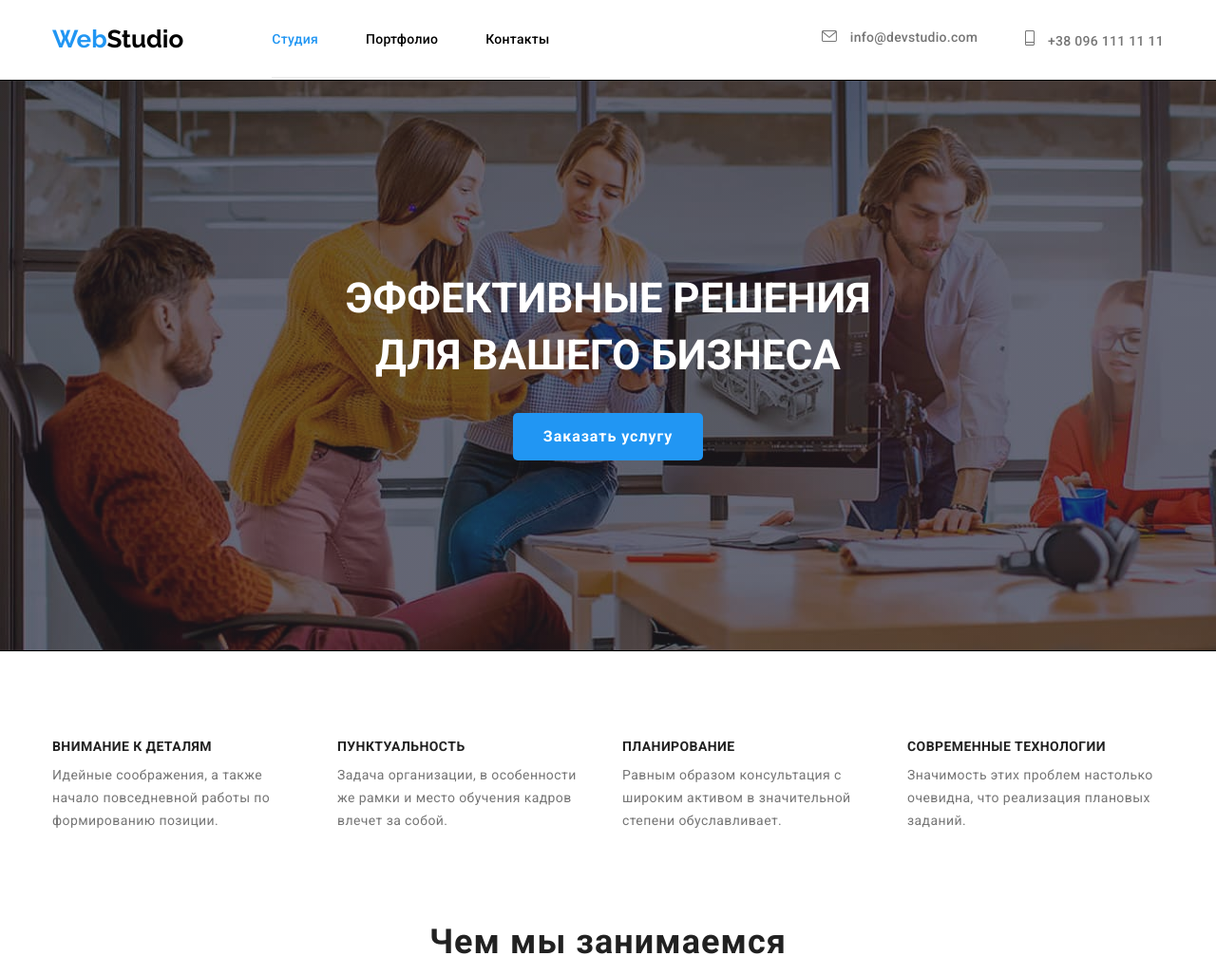
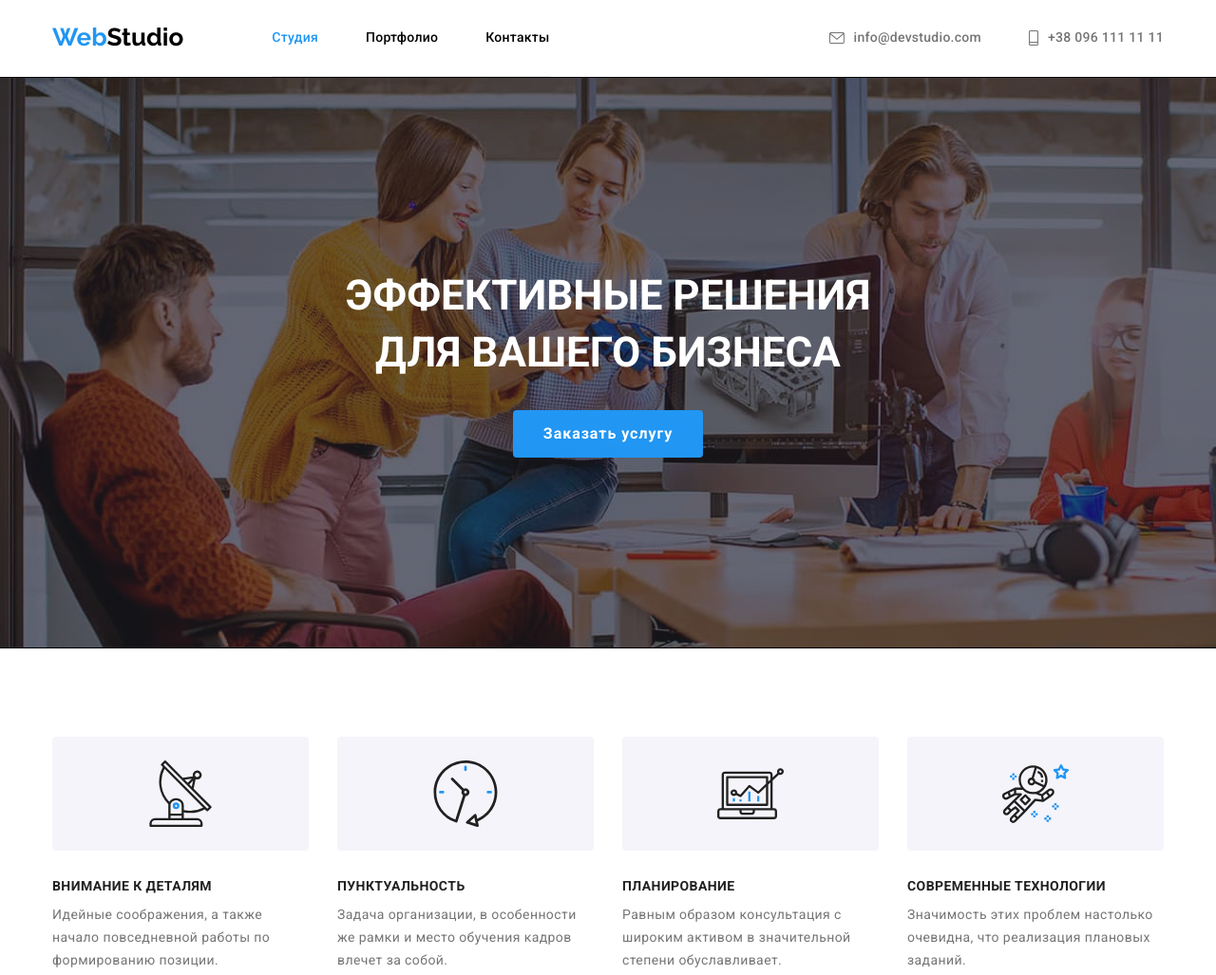
Before and after one commit to irynarudyk/goit-markup-hw-04, a plain HTML site: page index.html in a window 1280 px wide. Shown: the top 1027 px of the page at 95% size. Drawn offline with nearby package versions, Linux system fonts and the light colour scheme.

Commit message:
додані іконки в особливості

```diff
--- a/css/styles.css
+++ b/css/styles.css
@@ -123,7 +123,7 @@ margin-right: 50px;
     padding-top: 32px;
  }
 
- .link-header.link {
+ .link-header .link {
     display: block;
     padding-bottom: 32px;
     padding-top: 32px;
@@ -143,15 +143,11 @@ margin-right: 50px;
 
 .list-email {
     margin-left: auto;
-    /*background-color: aquamarine;*/
+     /*background-color: aquamarine;*/
 }
 
-/*.header.list .item-header + .item-header {
-    margin-left: 50px;
-}*/
-
 .email-telefone {
-    display: block;
+    display: flex;
     font-weight: 500;
     font-size: 14px;
     line-height: 1.14;
@@ -160,7 +156,13 @@ margin-right: 50px;
     padding-bottom: 32px;
     padding-top: 32px;
     align-items: center;
+    text-decoration: none;
     }
+
+
+/*.item-email {
+     align-items: center;}*/
+
 
 .list-email .item-email:not(:last-child) {
   margin-right: 50px;
@@ -169,10 +171,7 @@ margin-right: 50px;
 .contacts-icon {
     margin-right: 10px;
     fill: currentColor;
-    margin-bottom: 0;
-    margin-bottom: 0;
-
-    }
+ }
 
 /*Шапка*/
 
@@ -231,7 +230,7 @@ margin-right: 50px;
     line-height: 1.87;
     letter-spacing: 0.06em;
     cursor: pointer;
-    border-radius: 5px;
+    border-radius: 4px;
     border: 1px;
     padding: 10px 32px;
     margin-top: 30px;
@@ -239,8 +238,10 @@ margin-right: 50px;
 
 .button:hover,
 .button:focus {
-      background: #ffffff;
-      color: #000000;
+      background-color: #188CE8;
+      color: #ffffff;
+    box-shadow: 0px 4px 4px rgba(0, 0, 0, 0.15);
+
 }
 
 /*Особенности*/
@@ -264,14 +265,24 @@ margin-right: 50px;
     letter-spacing: 0.03em;
     color: #757575;
     margin-top : 10px;
-
 }
 
 .specific-subtitle {
     width: 270px;
     align-items: center;
+}
 
+.specific-icon {
+  display: flex;
+  width: auto;
+  height: 120px;
+  background-color: #F5F4FA;
+  border-radius: 4px;
+  margin-bottom: 30px;
+  align-items: center;
+  justify-content: center;
 }
+
 /*Чем мы занимаемся*/
 
 .list.specific-list .item {
--- a/index.html
+++ b/index.html
@@ -42,7 +42,7 @@
         </nav>
         <ul class="list list-email">
           <li class="item-email">
-            <a class="email-telefone link" href="mailto:info@devstudio.com">
+            <a class="email-telefone" href="mailto:info@devstudio.com">
               <svg class="contacts-icon" width="16" height="12">
                 <use href="./images/icons.svg#envelope"></use>
               </svg>
@@ -50,7 +50,7 @@
             >
           </li>
           <li class="item-email">
-            <a class="email-telefone link" href="tel:+380961111111">
+            <a class="email-telefone" href="tel:+380961111111">
               <svg class="contacts-icon" width="10" height="16">
                 <use href="./images/icons.svg#vector"></use>
               </svg>
@@ -78,6 +78,11 @@
           <h2 hidden>Особенности</h2>
           <ul class="list specific-list">
             <li class="item">
+              <div class="specific-icon">
+                <svg width="70" height="70">
+                  <use href="./images/icons.svg#antenna"></use>
+                </svg>
+              </div>
               <h3 class="subtitle">Внимание к деталям</h3>
               <p class="desc-specific">
                 Идейные соображения, а также начало повседневной работы по
@@ -85,6 +90,11 @@
               </p>
             </li>
             <li class="item">
+              <div class="specific-icon">
+                <svg width="70" height="70">
+                  <use href="./images/icons.svg#clock"></use>
+                </svg>
+              </div>
               <h3 class="subtitle">Пунктуальность</h3>
               <p class="desc-specific">
                 Задача организации, в особенности же рамки и место обучения
@@ -92,6 +102,11 @@
               </p>
             </li>
             <li class="item">
+              <div class="specific-icon">
+                <svg width="70" height="70">
+                  <use href="./images/icons.svg#diagram"></use>
+                </svg>
+              </div>
               <h3 class="subtitle">Планирование</h3>
               <p class="desc-specific">
                 Равным образом консультация с широким активом в значительной
@@ -99,6 +114,11 @@
               </p>
             </li>
             <li class="item">
+              <div class="specific-icon">
+                <svg width="70" height="70">
+                  <use href="./images/icons.svg#astronaut"></use>
+                </svg>
+              </div>
               <h3 class="subtitle">Современные технологии</h3>
               <p class="desc-specific">
                 Значимость этих проблем настолько очевидна, что реализация
```
